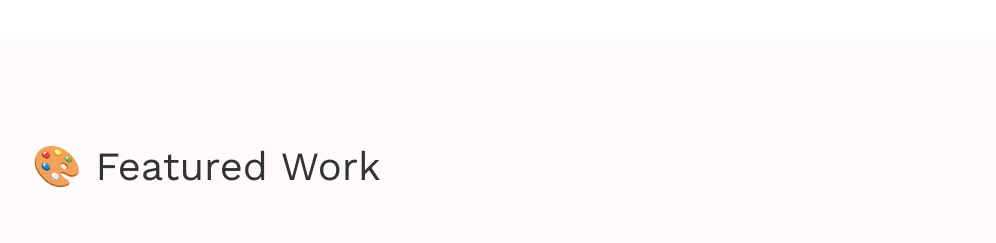
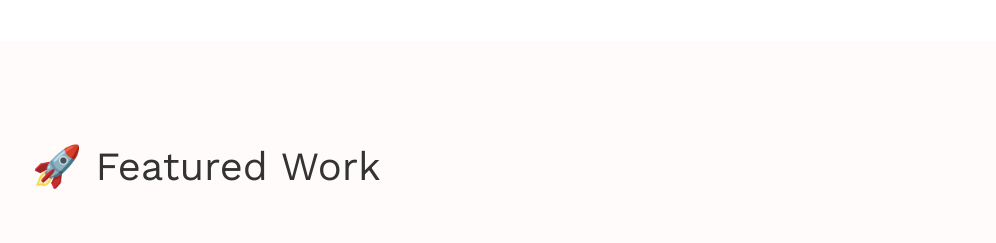
Before and after one commit to skeyan/dev-portfolio, a React (Vite) app: page / in a window 1280 px wide. Shown: the part 1800-2043 px from the top of the page, without its empty margins (136-1132 px from the left). Built offline with nearby package versions, Linux system fonts and the light colour scheme.

Commit message:
Update Projects.jsx

```diff
--- a/src/components/Projects.jsx
+++ b/src/components/Projects.jsx
@@ -70,7 +70,7 @@ const Projects = () => {
   return (
     <section id="projects" className="projects">
       <div className="projects-container">
-        <h2 className="projects-title">🎨 Featured Work</h2>
+        <h2 className="projects-title">🚀 Featured Work</h2>
 
         <div className="projects-grid">
           {projects.map((project, index) => (
```
